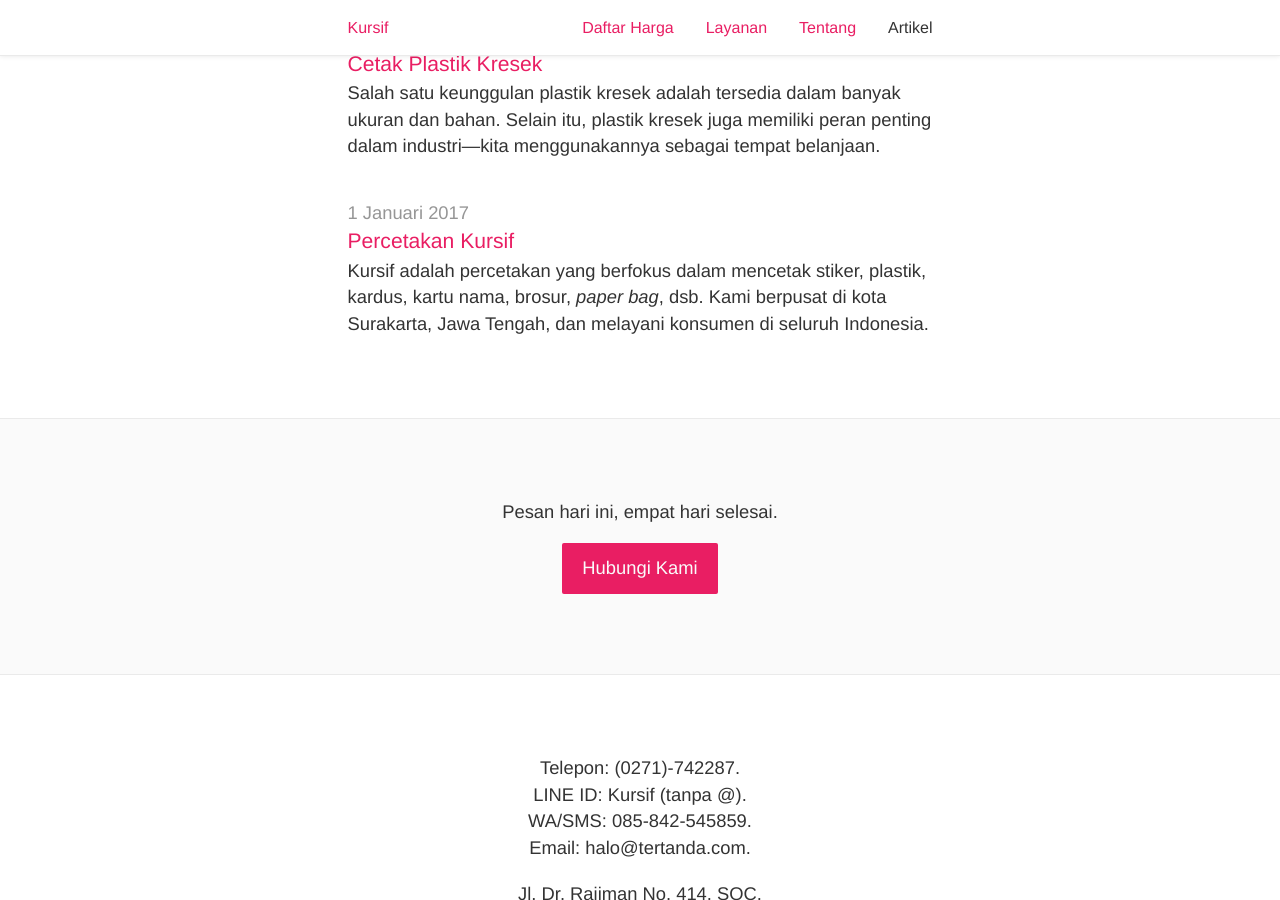
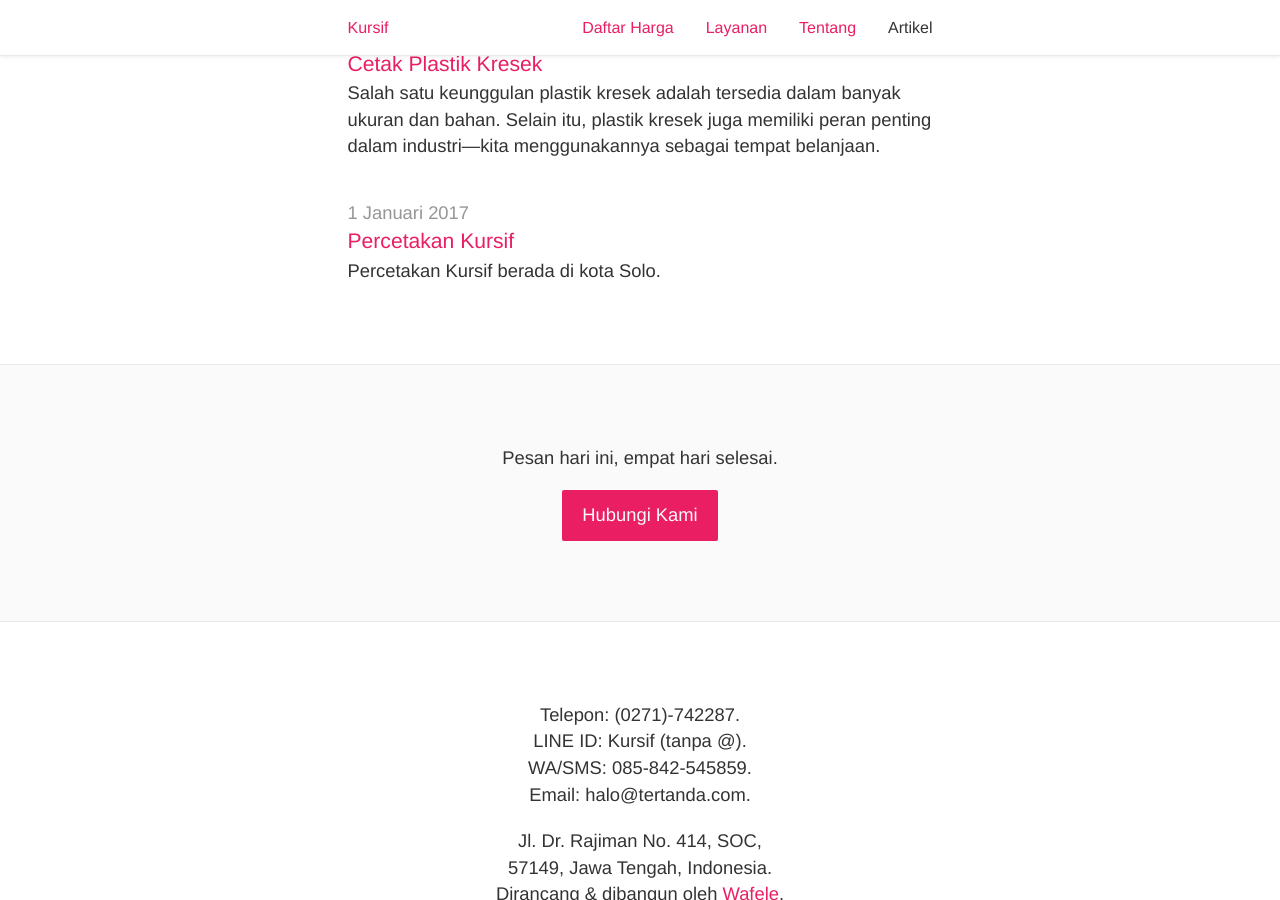
Before and after one commit to tertanda/kursif.github.io, a Jekyll site: the page built from artikel/index.md, in a window 1280 px wide and 900 px high, scrolled down 2295 px. Built offline with Jekyll 4.4.1, drawn with Linux system fonts in a browser that asks for light colours; a script that is not in the unit is left out.

Commit message:
Percetakan Kursif.

```diff
--- a/artikel/_posts/2017-01-01-percetakan-kursif.md
+++ b/artikel/_posts/2017-01-01-percetakan-kursif.md
@@ -4,7 +4,7 @@ category : artikel
 permalink: artikel/:title
 title    : Percetakan Kursif
 author   : El Nino H. Maulana
-intro    : Kursif adalah percetakan yang berfokus dalam mencetak stiker, plastik, kardus, kartu nama, brosur, <em>paper bag</em>, dsb. Kami berpusat di kota Surakarta, Jawa Tengah, dan melayani konsumen di seluruh Indonesia.
+intro    : Percetakan Kursif berada di kota Solo.
 meta     : Percetakan Kursif adalah percetakan stiker, plastik, kardus, kartu nama, brosur, paper bag, dsb. di kota Solo, Jawa Tengah.
 ---
 
```
